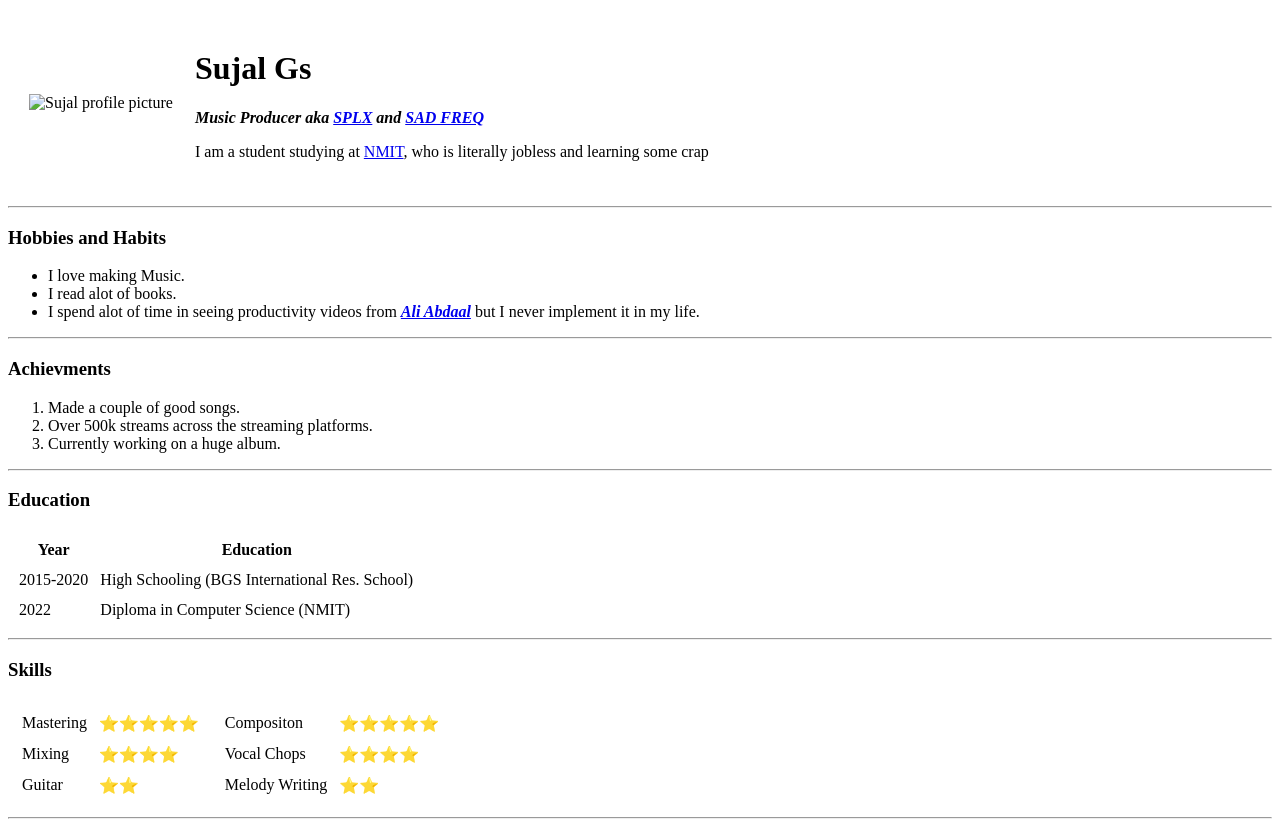
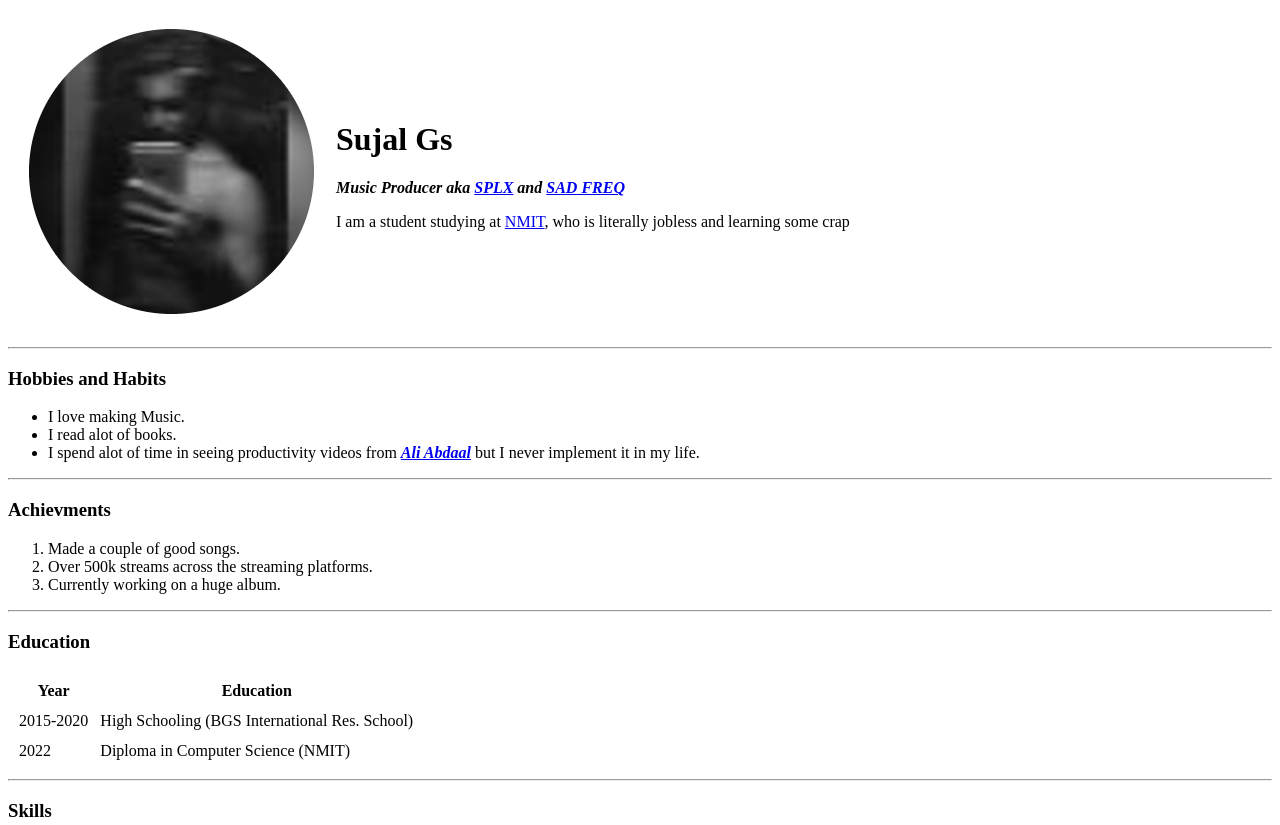
Before and after one commit to sadfreq/cv, a plain HTML site: page index.html in a window 1280 px wide. Shown: the top 825 px of the page. Drawn offline with Linux system fonts and the light colour scheme.

Commit message:
Add files via upload

```diff
--- a/index.html
+++ b/index.html
@@ -9,7 +9,7 @@
 <body>
     <table cellspacing="20">
         <tr>
-            <td><img src="" alt="Sujal profile picture"></td>
+            <td><img src="Screenshot 2022-10-02 145117-modified (1).png" alt="Sujal profile picture"></td>
             <td><h1>Sujal Gs</h1>
                 <p><em><strong>Music Producer aka <a href="https://open.spotify.com/artist/7tr8GbWkpXoGybHnO19cGO">SPLX</a> and <a href="https://open.spotify.com/artist/04k3tzxynj9LKyfbVzjQB1">SAD FREQ</a></strong></em></p>
                 <p>I am a student studying at <a href="https://www.nmit.ac.in/">NMIT</a>, who is literally jobless and learning some crap</p></td>
```
Also changed, not shown: Screenshot 2022-10-02 145117-modified (1).png (added).
